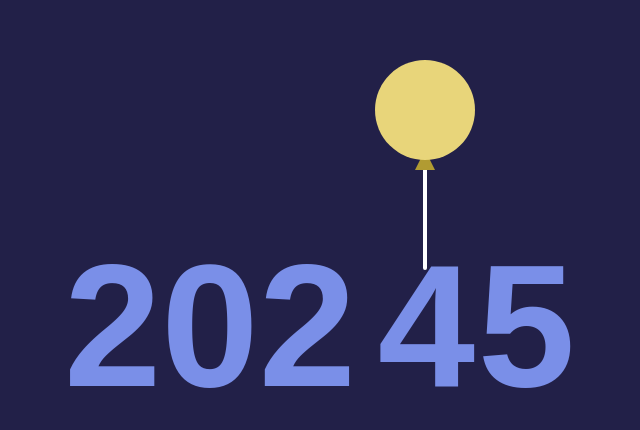
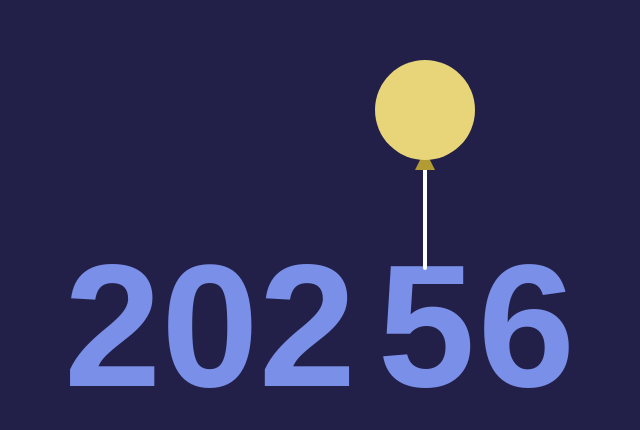
Before and after one commit to sung2708/sung2708.github.io, a plain HTML site: page index.html in a window 1280 px wide. Shown: the part 175-605 px from the top of the page, without its empty margins (365-1005 px from the left). Drawn offline with Linux system fonts and the light colour scheme.

```diff
--- a/index.html
+++ b/index.html
@@ -319,8 +319,8 @@ span.y2:before {
   <div class="msg">Chúc Mừng Năm Mới</div>
   <div class="Year">
     <span>202</span>
-    <span class="y1">4</span>
-    <span class="y2">5</span>
+    <span class="y1">5</span>
+    <span class="y2">6</span>
     <div class="balloon"></div>
   </div>
 
```
